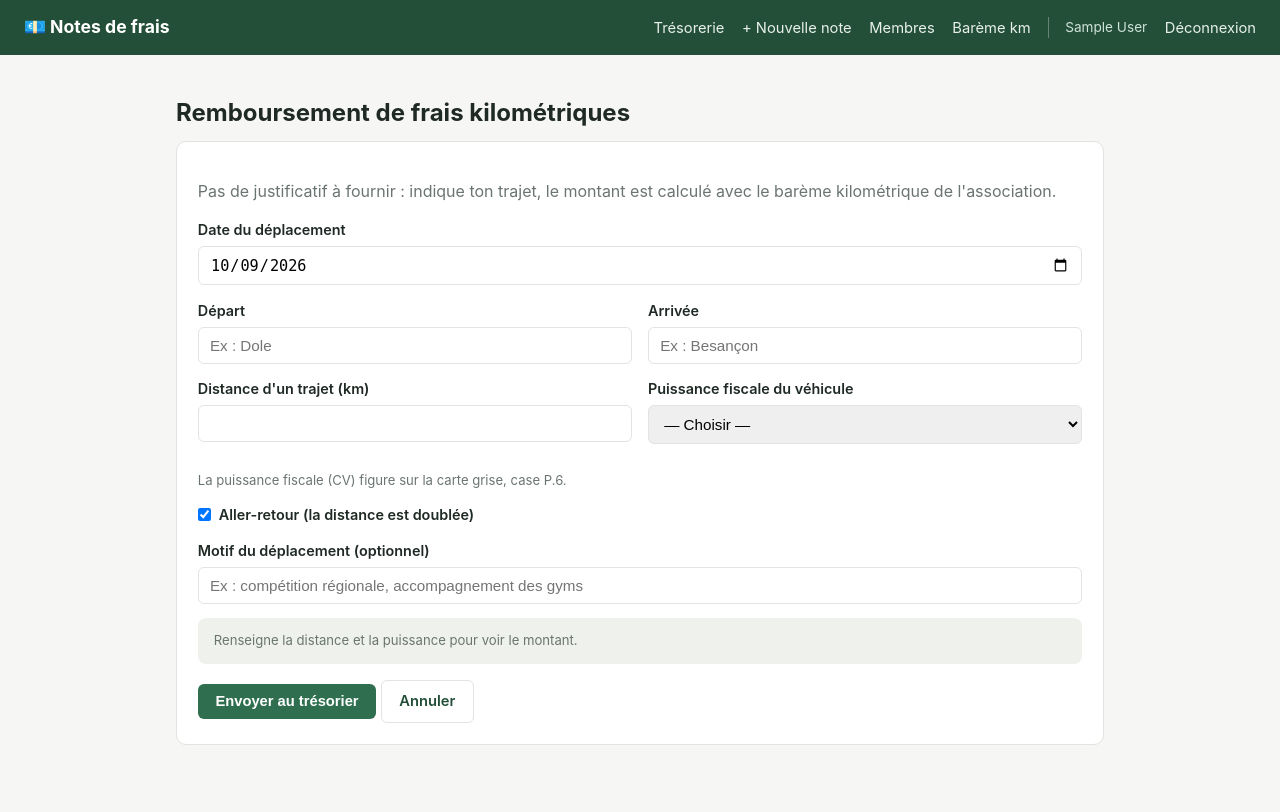
After one commit to ugddole/Note-de-frais, a Flask app: page /nouvelle-note/kilometrique in a window 1280 px wide. The commit adds this page. Run offline with Flask 3, Linux system fonts and the light colour scheme; the visitor is signed in with stand-in values (Sample User, id 1); data comes from the database, SQL or seed files in the repository; data that the repository does not hold is empty.

Commit message:
Ajout du remboursement des frais kilométriques
- Nouvelle saisie sans justificatif : trajet, distance, aller-retour, puissance fiscale
- Montant calculé avec le barème (aperçu en direct), taux figé sur la note
- Page « Barème km » pour que le trésorier règle les taux
- Affichage du calcul dans le détail, trajet et km dans l'export CSV
- Migration automatique des bases existantes

Co-Authored-By: Claude Opus 5.5 <noreply@anthropic.com>
Claude-Session: https://claude.ai/code/session_01Ah1aVJ3sTXJjyvdzNvPHZ8

```diff
--- a/app.py
+++ b/app.py
@@ -50,6 +50,20 @@ MAX_CONTENT_LENGTH = 12 * 1024 * 1024  # 12 Mo par photo
 CATEGORIES = [
     "Fournitures", "Déplacement", "Repas", "Matériel sportif",
     "Communication", "Événement", "Adhésion / licence", "Autre",
+]
+
+# Catégorie attribuée automatiquement aux remboursements kilométriques
+MILEAGE_CATEGORY = "Frais kilométriques"
+
+# Barème kilométrique fiscal (voitures, tranche « jusqu'à 5 000 km / an »), en €/km.
+# Valeurs par défaut au premier lancement : le trésorier peut les modifier
+# depuis la page « Barème km » sans toucher au code.
+DEFAULT_MILEAGE_RATES = [
+    ("3", "3 CV et moins", 0.529),
+    ("4", "4 CV", 0.606),
+    ("5", "5 CV", 0.636),
+    ("6", "6 CV", 0.665),
+    ("7", "7 CV et plus", 0.697),
 ]
 
 app = Flask(__name__)
@@ -106,12 +120,41 @@ def init_db():
             reviewed_at TEXT,
             FOREIGN KEY (user_id) REFERENCES users (id)
         );
+
+        CREATE TABLE IF NOT EXISTS mileage_rates (
+            code TEXT PRIMARY KEY,      -- puissance fiscale ('3' .. '7')
+            label TEXT NOT NULL,
+            rate REAL NOT NULL,         -- €/km
+            sort_order INTEGER NOT NULL DEFAULT 0
+        );
         """
     )
     # Migration : ajoute la colonne rib si la base existait déjà (avant cette fonctionnalité)
     existing_cols = [row[1] for row in db.execute("PRAGMA table_info(users)").fetchall()]
     if "rib" not in existing_cols:
         db.execute("ALTER TABLE users ADD COLUMN rib TEXT")
+
+    # Migration : colonnes des frais kilométriques sur une base existante
+    expense_cols = [row[1] for row in db.execute("PRAGMA table_info(expenses)").fetchall()]
+    mileage_cols = {
+        "expense_type": "TEXT NOT NULL DEFAULT 'receipt'",  # 'receipt' (justificatif) ou 'mileage'
+        "departure": "TEXT",
+        "arrival": "TEXT",
+        "distance_km": "REAL",       # distance d'un trajet simple
+        "round_trip": "INTEGER NOT NULL DEFAULT 0",
+        "fiscal_power": "TEXT",      # code du barème (ex : '5')
+        "rate_per_km": "REAL",       # taux appliqué au moment de la saisie
+    }
+    for col, ddl in mileage_cols.items():
+        if col not in expense_cols:
+            db.execute(f"ALTER TABLE expenses ADD COLUMN {col} {ddl}")
+
+    # Barème par défaut au premier lancement
+    if db.execute("SELECT COUNT(*) FROM mileage_rates").fetchone()[0] == 0:
+        db.executemany(
+            "INSERT INTO mileage_rates (code, label, rate, sort_order) VALUES (?, ?, ?, ?)",
+            [(code, label, rate, i) for i, (code, label, rate) in enumerate(DEFAULT_MILEAGE_RATES)],
+        )
     db.commit()
     db.close()
 
@@ -155,6 +198,20 @@ def treasurer_required(view):
 
 def allowed_file(filename):
     return "." in filename and filename.rsplit(".", 1)[1].lower() in ALLOWED_EXTENSIONS
+
+
+def get_mileage_rates():
+    return get_db().execute(
+        "SELECT * FROM mileage_rates ORDER BY sort_order, code"
+    ).fetchall()
+
+
+def parse_number(raw):
+    """Convertit '12,5' ou '12.5' en float ; None si vide ou invalide."""
+    try:
+        return float((raw or "").replace(",", ".").strip())
+    except ValueError:
+        return None
 
 
 # ----------------------------------------------------------------------------
@@ -462,6 +519,95 @@ def submit_expense():
     return render_template("submit_expense.html", categories=CATEGORIES, ocr=ocr_result)
 
 
+@app.route("/nouvelle-note/kilometrique", methods=["GET", "POST"])
+@login_required
+def submit_mileage():
+    """Remboursement de frais kilométriques : pas de justificatif, montant calculé avec le barème."""
+    user = current_user()
+    db = get_db()
+    rates = get_mileage_rates()
+    rates_by_code = {r["code"]: r for r in rates}
+
+    # Pré-remplit la puissance fiscale avec celle utilisée la dernière fois
+    last = db.execute(
+        "SELECT fiscal_power FROM expenses WHERE user_id = ? AND expense_type = 'mileage' "
+        "ORDER BY created_at DESC LIMIT 1",
+        (user["id"],),
+    ).fetchone()
+    form = {
+        "expense_date": datetime.now().strftime("%Y-%m-%d"),
+        "departure": "", "arrival": "", "distance_km": "",
+        "round_trip": True, "fiscal_power": last["fiscal_power"] if last else "",
+        "description": "",
+    }
+
+    if request.method == "POST":
+        form = {
+            "expense_date": request.form.get("expense_date", ""),
+            "departure": request.form.get("departure", "").strip(),
+            "arrival": request.form.get("arrival", "").strip(),
+            "distance_km": request.form.get("distance_km", ""),
+            "round_trip": request.form.get("round_trip") == "1",
+            "fiscal_power": request.form.get("fiscal_power", ""),
+            "description": request.form.get("description", "").strip(),
+        }
+        distance = parse_number(form["distance_km"])
+        rate_row = rates_by_code.get(form["fiscal_power"])
+
+        errors = []
+        if not form["expense_date"]:
+            errors.append("la date")
+        if not form["departure"] or not form["arrival"]:
+            errors.append("le lieu de départ et d'arrivée")
+        if distance is None or distance <= 0 or distance > 5000:
+            errors.append("une distance valide (en km)")
+        if not rate_row:
+            errors.append("la puissance fiscale du véhicule")
+
+        if errors:
+            flash("Merci de renseigner " + ", ".join(errors) + ".", "danger")
+        else:
+            total_km = distance * (2 if form["round_trip"] else 1)
+            rate = rate_row["rate"]
+            amount = round(total_km * rate, 2)
+            db.execute(
+                """INSERT INTO expenses
+                   (user_id, category, description, amount, expense_date, status, created_at,
+                    expense_type, departure, arrival, distance_km, round_trip, fiscal_power, rate_per_km)
+                   VALUES (?, ?, ?, ?, ?, 'pending', ?, 'mileage', ?, ?, ?, ?, ?, ?)""",
+                (
+                    user["id"], MILEAGE_CATEGORY, form["description"], amount, form["expense_date"],
+                    datetime.utcnow().isoformat(), form["departure"], form["arrival"],
+                    round(distance, 1), 1 if form["round_trip"] else 0, form["fiscal_power"], rate,
+                ),
+            )
+            db.commit()
+            flash(f"Frais kilométriques envoyés au trésorier : {amount:.2f} € ✅", "success")
+            return redirect(url_for("member_dashboard"))
+
+    return render_template("submit_mileage.html", rates=rates, form=form)
+
+
+@app.route("/bareme-km", methods=["GET", "POST"])
+@treasurer_required
+def mileage_rates():
+    db = get_db()
+    rates = get_mileage_rates()
+    if request.method == "POST":
+        updated = 0
+        for r in rates:
+            value = parse_number(request.form.get(f"rate_{r['code']}"))
+            if value is None or value < 0 or value > 5:
+                flash(f"Taux invalide pour « {r['label']} ».", "danger")
+                return render_template("mileage_rates.html", rates=rates)
+            db.execute("UPDATE mileage_rates SET rate = ? WHERE code = ?", (round(value, 3), r["code"]))
+            updated += 1
+        db.commit()
+        flash("Barème kilométrique mis à jour (s'applique aux prochaines saisies).", "success")
+        return redirect(url_for("mileage_rates"))
+    return render_template("mileage_rates.html", rates=rates)
+
+
 @app.route("/note/<int:expense_id>")
 @login_required
 def expense_detail(expense_id):
@@ -532,7 +678,7 @@ def treasurer_dashboard():
         status_filter=status_filter,
         category_filter=category_filter,
         member_filter=member_filter,
-        categories=CATEGORIES,
+        categories=CATEGORIES + [MILEAGE_CATEGORY],
         members=members,
     )
 
@@ -568,11 +714,24 @@ def export_csv():
 
     output = io.StringIO()
     writer = csv.writer(output, delimiter=";")
-    writer.writerow(["Date", "Membre", "Email", "RIB", "Catégorie", "Description", "Montant (€)", "Statut", "Commentaire"])
+    writer.writerow([
+        "Date", "Membre", "Email", "RIB", "Catégorie", "Description",
+        "Trajet", "Km total", "Puissance (CV)", "Taux (€/km)",
+        "Montant (€)", "Statut", "Commentaire",
+    ])
     for e in expenses:
+        is_mileage = e["expense_type"] == "mileage"
+        if is_mileage:
+            km_total = (e["distance_km"] or 0) * (2 if e["round_trip"] else 1)
+            trajet = f"{e['departure']} → {e['arrival']}" + (" (aller-retour)" if e["round_trip"] else "")
         writer.writerow([
             e["expense_date"], e["full_name"], e["email"], e["rib"] or "", e["category"],
-            e["description"] or "", f"{e['amount']:.2f}" if e["amount"] else "",
+            e["description"] or "",
+            trajet if is_mileage else "",
+            f"{km_total:.1f}".replace(".", ",") if is_mileage else "",
+            e["fiscal_power"] or "" if is_mileage else "",
+            f"{e['rate_per_km']:.3f}".replace(".", ",") if is_mileage and e["rate_per_km"] is not None else "",
+            f"{e['amount']:.2f}" if e["amount"] else "",
             e["status"], e["reviewer_comment"] or "",
         ])
 
--- a/static/style.css
+++ b/static/style.css
@@ -223,3 +223,37 @@ form input, form select {
 @media (max-width: 700px) {
     .detail-grid { grid-template-columns: 1fr; }
 }
+
+/* --- Frais kilométriques --- */
+.choice-card {
+    display: flex;
+    gap: 0.9rem;
+    align-items: center;
+    text-decoration: none;
+    color: inherit;
+    margin-bottom: 1rem;
+    border: 1px solid var(--border);
+    transition: border-color 0.15s, background 0.15s;
+}
+.choice-card:hover { border-color: var(--primary); background: #f1f5f1; }
+.choice-icon { font-size: 1.8rem; line-height: 1; }
+
+.form-row { display: grid; grid-template-columns: 1fr 1fr; gap: 0 1rem; }
+@media (max-width: 600px) { .form-row { grid-template-columns: 1fr; } }
+
+form .checkbox-label { display: flex; align-items: center; gap: 0.5rem; cursor: pointer; }
+form .checkbox-label input { width: auto; margin: 0; }
+
+.mileage-total {
+    display: flex;
+    flex-wrap: wrap;
+    align-items: baseline;
+    gap: 0.5rem;
+    padding: 0.8rem 1rem;
+    margin: 0.5rem 0 1rem;
+    border-radius: 8px;
+    background: #eef1ec;
+}
+.mileage-total .stat-value { font-size: 1.4rem; }
+
+form .input-rate { max-width: 8rem; margin: 0; }
--- a/templates/base.html
+++ b/templates/base.html
@@ -18,6 +18,7 @@
                 <a href="{{ url_for('treasurer_dashboard') }}">Trésorerie</a>
                 <a href="{{ url_for('submit_expense') }}">+ Nouvelle note</a>
                 <a href="{{ url_for('admin_users') }}">Membres</a>
+                <a href="{{ url_for('mileage_rates') }}">Barème km</a>
             {% endif %}
             <span class="whoami">{{ current_user.full_name }}</span>
             <a href="{{ url_for('logout') }}">Déconnexion</a>
--- a/templates/member_dashboard.html
+++ b/templates/member_dashboard.html
@@ -37,7 +37,7 @@
         <tr onclick="window.location='{{ url_for('expense_detail', expense_id=e.id) }}'" class="clickable-row">
             <td>{{ e.expense_date }}</td>
             <td>{{ e.category }}</td>
-            <td>{{ e.description or "—" }}</td>
+            <td>{% if e.expense_type == 'mileage' %}🚗 {{ e.departure }} → {{ e.arrival }}{% if e.round_trip %} (A/R){% endif %}{% if e.description %} — {{ e.description }}{% endif %}{% else %}{{ e.description or "—" }}{% endif %}</td>
             <td>{{ "%.2f"|format(e.amount) if e.amount else "—" }} €</td>
             <td><span class="badge badge-{{ e.status }}">{{ {
                 'pending': 'En attente', 'approved': 'Validée',
--- /dev/null
+++ b/templates/submit_mileage.html
@@ -0,0 +1,87 @@
+{% extends "base.html" %}
+{% block title %}Frais kilométriques{% endblock %}
+{% block content %}
+<h1>Remboursement de frais kilométriques</h1>
+
+<div class="card">
+    <p class="muted">Pas de justificatif à fournir : indique ton trajet, le montant est calculé avec le barème kilométrique de l'association.</p>
+
+    <form method="post" id="mileage-form">
+        <label>Date du déplacement
+            <input type="date" name="expense_date" value="{{ form.expense_date }}" required>
+        </label>
+
+        <div class="form-row">
+            <label>Départ
+                <input type="text" name="departure" value="{{ form.departure }}" placeholder="Ex : Dole" required>
+            </label>
+            <label>Arrivée
+                <input type="text" name="arrival" value="{{ form.arrival }}" placeholder="Ex : Besançon" required>
+            </label>
+        </div>
+
+        <div class="form-row">
+            <label>Distance d'un trajet (km)
+                <input type="number" name="distance_km" id="distance_km" step="0.1" min="0.1" max="5000"
+                       value="{{ form.distance_km }}" inputmode="decimal" required>
+            </label>
+            <label>Puissance fiscale du véhicule
+                <select name="fiscal_power" id="fiscal_power" required>
+                    <option value="">— Choisir —</option>
+                    {% for r in rates %}
+                    <option value="{{ r.code }}" data-rate="{{ r.rate }}" {{ 'selected' if form.fiscal_power == r.code }}>
+                        {{ r.label }} ({{ "%.3f"|format(r.rate)|replace('.', ',') }} €/km)
+                    </option>
+                    {% endfor %}
+                </select>
+            </label>
+        </div>
+        <p class="muted small">La puissance fiscale (CV) figure sur la carte grise, case P.6.</p>
+
+        <label class="checkbox-label">
+            <input type="checkbox" name="round_trip" value="1" id="round_trip" {{ 'checked' if form.round_trip }}>
+            Aller-retour (la distance est doublée)
+        </label>
+
+        <label>Motif du déplacement (optionnel)
+            <input type="text" name="description" value="{{ form.description }}" placeholder="Ex : compétition régionale, accompagnement des gyms">
+        </label>
+
+        <div class="mileage-total" id="mileage-total" aria-live="polite">
+            <span class="muted small" id="mileage-calc">Renseigne la distance et la puissance pour voir le montant.</span>
+            <span class="stat-value" id="mileage-amount"></span>
+        </div>
+
+        <button type="submit" class="btn btn-primary">Envoyer au trésorier</button>
+        <a href="{{ url_for('submit_expense') }}" class="btn btn-ghost">Annuler</a>
+    </form>
+</div>
+
+<script>
+(function () {
+    const dist = document.getElementById("distance_km");
+    const power = document.getElementById("fiscal_power");
+    const rt = document.getElementById("round_trip");
+    const calc = document.getElementById("mileage-calc");
+    const amount = document.getElementById("mileage-amount");
+    const fmt = (n, d) => n.toLocaleString("fr-FR", { minimumFractionDigits: d, maximumFractionDigits: d });
+
+    function update() {
+        const d = parseFloat((dist.value || "").replace(",", "."));
+        const opt = power.options[power.selectedIndex];
+        const rate = opt ? parseFloat(opt.dataset.rate) : NaN;
+        if (!(d > 0) || isNaN(rate)) {
+            calc.textContent = "Renseigne la distance et la puissance pour voir le montant.";
+            amount.textContent = "";
+            return;
+        }
+        const km = d * (rt.checked ? 2 : 1);
+        calc.textContent = fmt(km, 1) + " km × " + fmt(rate, 3) + " €/km =";
+        amount.textContent = fmt(Math.round(km * rate * 100) / 100, 2) + " €";
+    }
+    [dist, power, rt].forEach(el => el.addEventListener("input", update));
+    power.addEventListener("change", update);
+    update();
+})();
+</script>
+{% endblock %}
--- a/templates/treasurer_dashboard.html
+++ b/templates/treasurer_dashboard.html
@@ -63,7 +63,7 @@
         <tr onclick="window.location='{{ url_for('expense_detail', expense_id=e.id) }}'" class="clickable-row">
             <td>{{ e.expense_date }}</td>
             <td>{{ e.full_name }}</td>
-            <td>{{ e.category }}</td>
+            <td>{% if e.expense_type == 'mileage' %}🚗 {% endif %}{{ e.category }}</td>
             <td>{{ "%.2f"|format(e.amount) if e.amount else "—" }} €</td>
             <td><span class="badge badge-{{ e.status }}">{{ {
                 'pending': 'En attente', 'approved': 'Validée',
```
Also changed, not shown: templates/expense_detail.html (+11 -1 lines), templates/mileage_rates.html (added, +29 -0 lines), templates/submit_expense.html (+8 -0 lines), README.md.
